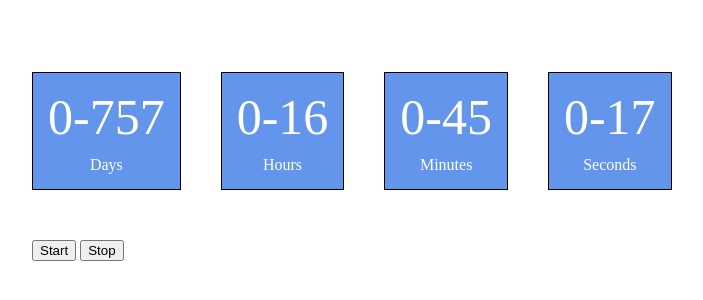
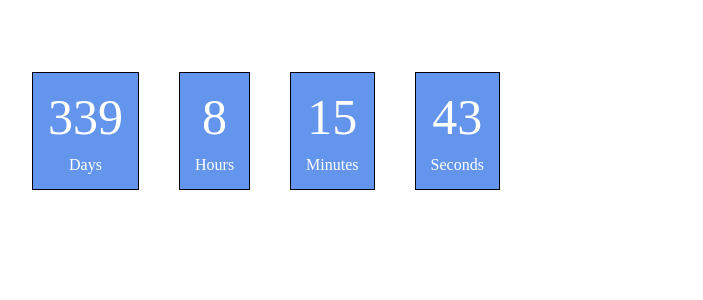
Before and after one commit to IrinaChoulgan/goit-js-hw-11-timer, a plain HTML site: page index.html in a window 1280 px wide. Shown: the part 136-436 px from the top of the page, without its empty margins (126-829 px from the left). Drawn offline with Linux system fonts and the light colour scheme.

Commit message:
finish timer

```diff
--- a/index.html
+++ b/index.html
@@ -30,10 +30,10 @@
 
 
       </div>
-      <div class="btns-container">
+      <!-- <div class="btns-container">
         <button class="btn" id='start'>Start</button>
         <button class="btn" id='stop'>Stop</button>
-    </div>
+    </div> -->
 
     <script src="./timer.js" type="module"></script>
 </body>
--- a/timer.js
+++ b/timer.js
@@ -1,71 +1,75 @@
-// new CountdownTimer({
-//     selector: '#timer-1',
-//     targetDate: new Date('Jul 17, 2019'),
-//   });
-
-/*
- * Оставшиеся дни: делим значение UTC на 1000 * 60 * 60 * 24, количество
- * миллисекунд в одном дне (миллисекунды * секунды * минуты * часы)
- */
-//const days = Math.floor(time / (1000 * 60 * 60 * 24));
-
-/*
- * Оставшиеся часы: получаем остаток от предыдущего расчета с помощью оператора
- * остатка % и делим его на количество миллисекунд в одном часе
- * (1000 * 60 * 60 = миллисекунды * минуты * секунды)
- */
-//const hours = Math.floor((time % (1000 * 60 * 60 * 24)) / (1000 * 60 * 60));
-
-/*
- * Оставшиеся минуты: получаем оставшиеся минуты и делим их на количество
- * миллисекунд в одной минуте (1000 * 60 = миллисекунды * секунды)
- */
-//const mins = Math.floor((time % (1000 * 60 * 60)) / (1000 * 60));
-
-/*
- * Оставшиеся секунды: получаем оставшиеся секунды и делим их на количество
- * миллисекунд в одной секунде (1000)
- */
-//const secs = Math.floor((time % (1000 * 60)) / 1000);
-
-const refs = {
-  // start: document.querySelector('#start'),
-  // stop: document.querySelector('#stop'),
+class CountdownTimer {
+  constructor({selector, targetDate}) {
+  this.refs = {
     secs: document.querySelector('[data-value="secs"]'),
     mins: document.querySelector('[data-value="mins"]'),
     hours: document.querySelector('[data-value="hours"]'),
-  days: document.querySelector('[data-value="days"]'),
-  timer: document.querySelector('#timer-1')
+    days: document.querySelector('[data-value="days"]')
   }
-let id = null;
-//let startDate = null;
-const targetDate = new Date('Jul 17, 2019');
-
-function culc() {
+  this.id = null;
+  this.selector = selector;
+  this.targetDate = targetDate;
+  }
+  culc = () => {
     const currentDate = new Date();
-const time = targetDate - currentDate;
+    const time = this.targetDate - currentDate;
     const secs = Math.floor((time % (1000 * 60)) / 1000);
     const mins = Math.floor((time % (1000 * 60 * 60)) / (1000 * 60));
     const hours = Math.floor((time % (1000 * 60 * 60 * 24)) / (1000 * 60 * 60));
     const days = Math.floor(time / (1000 * 60 * 60 * 24));
-refs.secs.textContent = secs < 10 ? `0${secs}` : mins;
-refs.mins.textContent = mins < 10 ? `0${mins}` : mins;
-refs.hours.textContent = mins < 10 ? `0${hours}` : hours;
-refs.days.textContent = mins < 10 ? `0${days}` : days;
+    this.refs.secs.textContent = secs < 10 ? `0${secs}` : secs;
+    this.refs.mins.textContent = mins < 10 ? `0${mins}` : mins;
+    this.refs.hours.textContent = mins < 10 ? `0${hours}` : hours;
+    this.refs.days.textContent = mins < 10 ? `0${days}` : days;
 
     };
 
+    timerStart = () => {
+      this.id = setInterval(this.culc, 1000);
+    };
+    init() {
+      window.addEventListener("DOMContentLoaded",this.timerStart)
+    }
+};
+
+const timer = new CountdownTimer({
+  selector: '#timer-1',
+  targetDate: new Date('Jul 17, 2022'),
+})
+timer.init();
 
 
-function timerStart() {
-  const targetDate = new Date('Jul 17, 2019');
-  //startDate = new Date('Jul 17, 2019');
-  id = setInterval(culc, 1000);
-  console.log(targetDate);
-};
-function timerStop() {
-  clearInterval(id)
-};
-//refs.start.addEventListener('click', timerStart)
-//refs.stop.addEventListener('click', timerStop);
-window.addEventListener("DOMContentLoaded", timerStart)
+
+// const refs = {
+//   secs: document.querySelector('[data-value="secs"]'),
+//   mins: document.querySelector('[data-value="mins"]'),
+//   hours: document.querySelector('[data-value="hours"]'),
+//   days: document.querySelector('[data-value="days"]'),
+//   timer: document.querySelector('#timer-1')
+// }
+
+// function culc() {
+// const currentDate = new Date();
+// const time = targetDate - currentDate;
+// const secs = Math.floor((time % (1000 * 60)) / 1000);
+// const mins = Math.floor((time % (1000 * 60 * 60)) / (1000 * 60));
+// const hours = Math.floor((time % (1000 * 60 * 60 * 24)) / (1000 * 60 * 60));
+// const days = Math.floor(time / (1000 * 60 * 60 * 24));
+// refs.secs.textContent = secs < 10 ? `0${secs}` : secs;
+// refs.mins.textContent = mins < 10 ? `0${mins}` : mins;
+// refs.hours.textContent = mins < 10 ? `0${hours}` : hours;
+// refs.days.textContent = mins < 10 ? `0${days}` : days;
+
+// };
+
+//let id = null;
+//const targetDate = new Date('Jul 17, 2022');
+
+// function timerStart() {
+//   id = setInterval(culc, 1000);
+//   console.log(targetDate);
+// };
+// function timerStop() {
+//   clearInterval(id)
+// };
+//window.addEventListener("DOMContentLoaded", timerStart)
```
Lines whose indentation alone changed are shown as unchanged.
